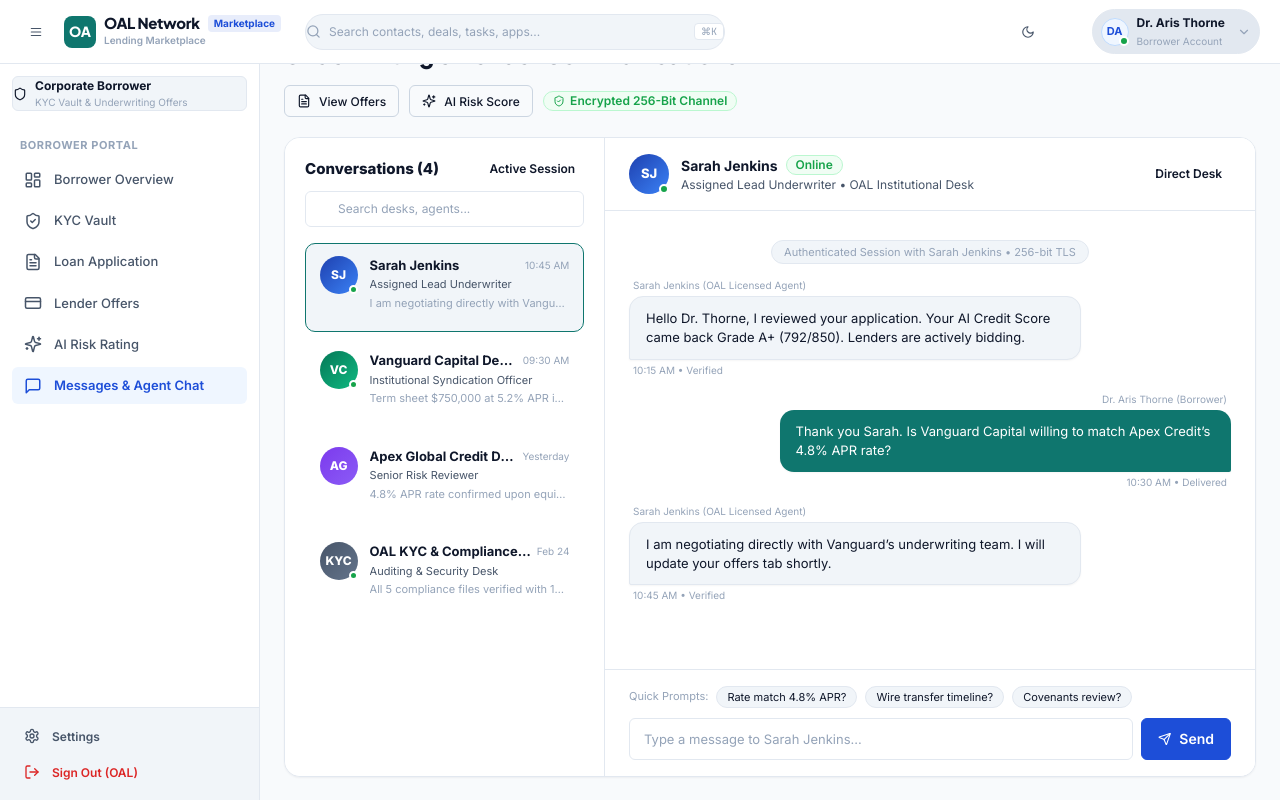
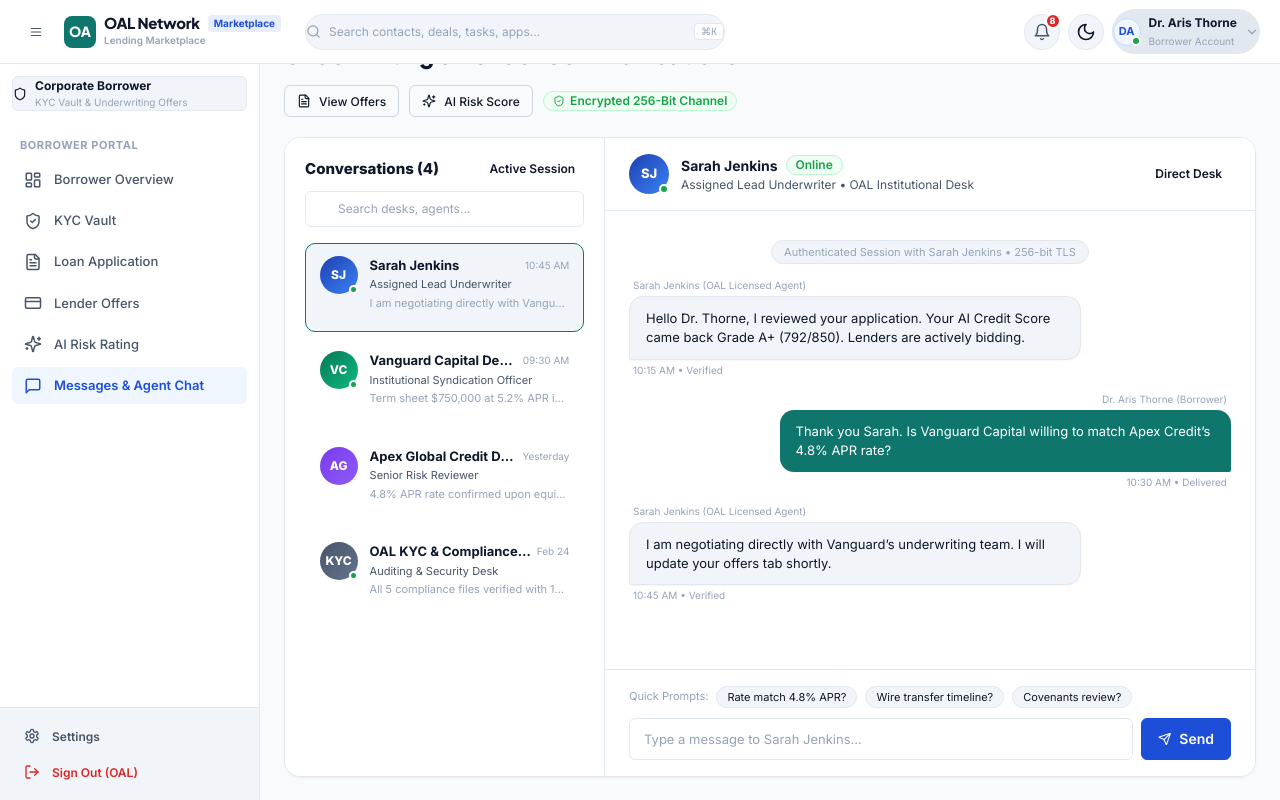
Before and after one commit to AKRITIKUSHWAHA/CRM, a React (Vite) app: page /oal/borrower/messages in a window 1280 px wide. Built offline with nearby package versions, Linux system fonts and the light colour scheme; the HTML template or start-up script is replaced by a standard one.

Commit message:
style(topbar): enlarge theme toggle button and place it closely next to profile card

```diff
--- a/src/layouts/components/Topbar.jsx
+++ b/src/layouts/components/Topbar.jsx
@@ -188,44 +188,47 @@ export const Topbar = ({ onToggleSidebar, product = 'crm' }) => {
         </button>
       </div>
 
-      {/* Right Actions: Notifications (Badge 8), Help, Settings, User Profile */}
-      <div className="flex items-center gap-1.5 ml-auto" style={{ marginLeft: 'auto' }}>
-        {/* Theme Toggle Button */}
-        <Button
-          variant="ghost"
-          size="sm"
-          isIconOnly
-          icon={theme === 'light' ? Moon : Sun}
-          onClick={toggleTheme}
-          title={`Switch to ${theme === 'light' ? 'Dark' : 'Light'} Mode`}
-        />
-
+      {/* Right Actions: Notifications, Theme Toggle, User Profile */}
+      <div className="flex items-center gap-2 ml-auto" style={{ marginLeft: 'auto' }}>
         {/* Notifications Dropdown (Badge 8) */}
         <Dropdown
           trigger={
-            <Button variant="ghost" size="sm" isIconOnly style={{ position: 'relative' }}>
+            <button
+              type="button"
+              className="flex items-center justify-center rounded-full transition-colors cursor-pointer"
+              style={{
+                width: '36px',
+                height: '36px',
+                position: 'relative',
+                backgroundColor: 'var(--surface-secondary)',
+                border: '1px solid var(--border)',
+                color: 'var(--text-secondary)',
+              }}
+              title="Notifications"
+            >
               <Bell size={18} />
               <span
                 style={{
                   position: 'absolute',
-                  top: '2px',
-                  right: '2px',
+                  top: '-2px',
+                  right: '-2px',
                   backgroundColor: '#dc2626',
                   color: '#ffffff',
                   fontSize: '9px',
                   fontWeight: 800,
-                  width: '15px',
-                  height: '15px',
+                  width: '16px',
+                  height: '16px',
                   borderRadius: '50%',
                   display: 'flex',
                   alignItems: 'center',
                   justifyContent: 'center',
                   lineHeight: 1,
+                  border: '2px solid var(--surface)',
                 }}
               >
                 8
               </span>
-            </Button>
+            </button>
           }
         >
           <DropdownHeader>Notifications (8 Unread)</DropdownHeader>
@@ -246,11 +249,33 @@ export const Topbar = ({ onToggleSidebar, product = 'crm' }) => {
           </DropdownItem>
         </Dropdown>
 
+        {/* Theme Toggle Button - Prominent & Right next to Profile */}
+        <button
+          type="button"
+          onClick={toggleTheme}
+          className="flex items-center justify-center rounded-full transition-colors cursor-pointer"
+          style={{
+            width: '36px',
+            height: '36px',
+            backgroundColor: 'var(--surface-secondary)',
+            border: '1px solid var(--border)',
+            color: 'var(--text-primary)',
+            padding: 0,
+          }}
+          title={`Switch to ${theme === 'light' ? 'Dark' : 'Light'} Mode`}
+        >
+          {theme === 'light' ? (
+            <Moon size={20} style={{ color: 'var(--text-primary)' }} />
+          ) : (
+            <Sun size={20} style={{ color: '#f59e0b' }} />
+          )}
+        </button>
+
         {/* User Profile Dropdown with Role Switcher */}
         <Dropdown
           trigger={
             <div
-              className="flex items-center gap-2 cursor-pointer px-2 py-1 rounded-full transition-colors ml-1"
+              className="flex items-center gap-2 cursor-pointer px-2.5 py-1 rounded-full transition-colors"
               style={{ backgroundColor: 'var(--surface-hover)', border: '1px solid var(--border)' }}
             >
               <Avatar name={currentUser?.name || 'Alexander Wright'} src={currentUser?.avatar} size="sm" status="online" />
@@ -260,7 +285,7 @@ export const Topbar = ({ onToggleSidebar, product = 'crm' }) => {
                   {currentUser?.role || 'Company Owner'}
                 </span>
               </div>
-              <ChevronDown size={14} className="text-tertiary hidden-mobile ml-1" />
+              <ChevronDown size={14} className="text-tertiary hidden-mobile ml-0.5" />
             </div>
           }
         >
```
